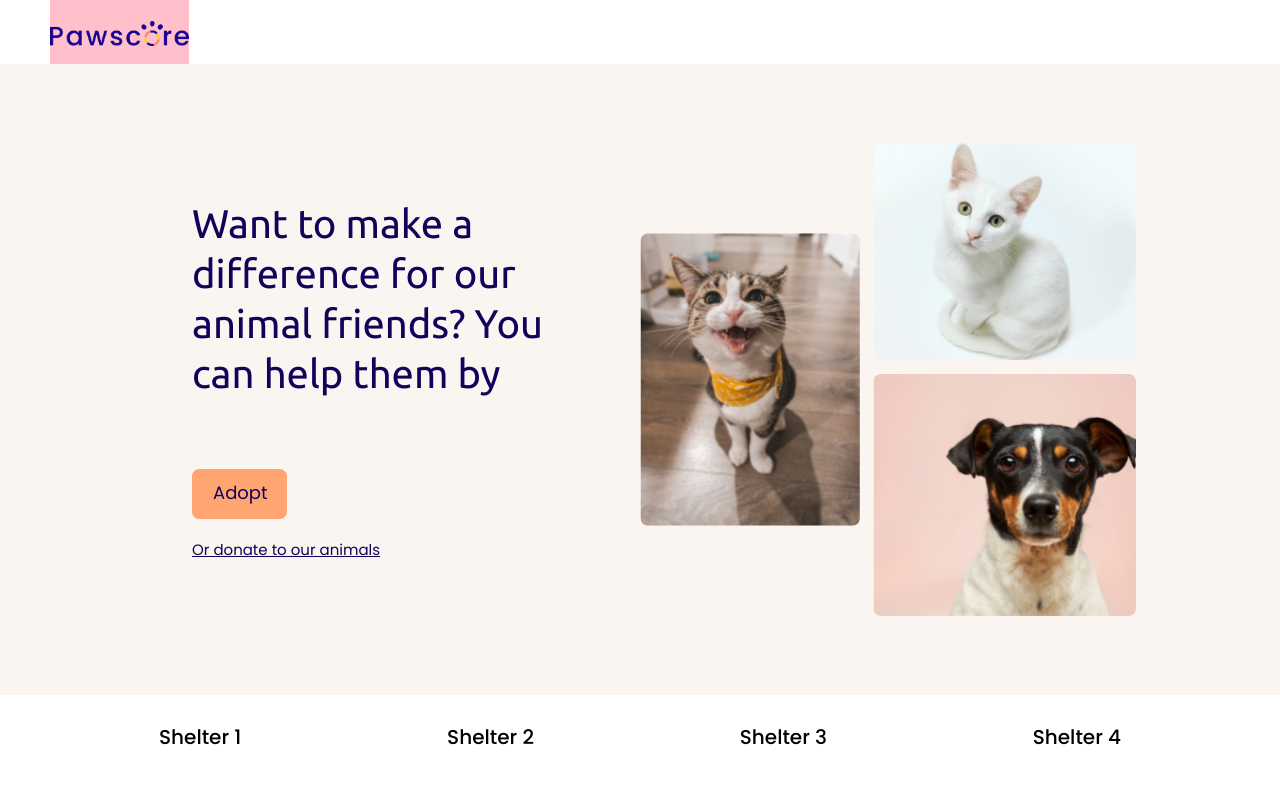
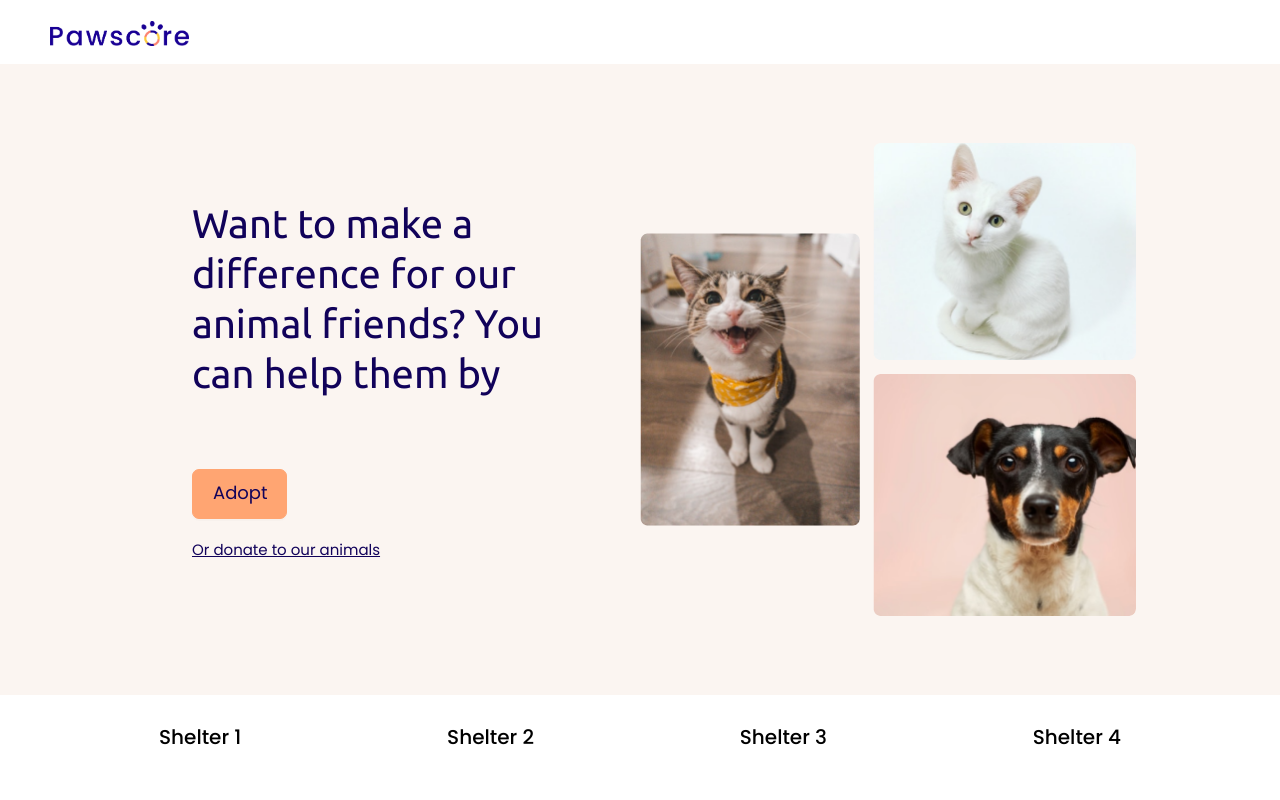
Before and after one commit to bettersg/PawScore, a Next.js app in the folder frontend/: page / in a window 1280 px wide. Shown: the top 800 px of the page. Built offline with nearby package versions, Linux system fonts and the light colour scheme.

Commit message:
[FE][Navbar] added link - removed background color

```diff
--- a/frontend/layouts/adopter/AdopterLayout.tsx
+++ b/frontend/layouts/adopter/AdopterLayout.tsx
@@ -53,7 +53,6 @@ const HeaderContent = () => (
 );
 
 const Logo = styled.div`
-	background: pink;
 	width: 139px;
 	cursor: pointer;
 `;
--- a/frontend/layouts/common/FooterContent.tsx
+++ b/frontend/layouts/common/FooterContent.tsx
@@ -42,7 +42,7 @@ export const FooterContent = () => (
 							<br />
 						</Col>
 						<Col span={6} className={styles.footerCol}>
-							<Link href="#">Adopt A Pet</Link>
+							<Link href="/adopter">Adopt A Pet</Link>
 							<br />
 							<Link href="#">Make A Donation</Link>
 							<br />
```
